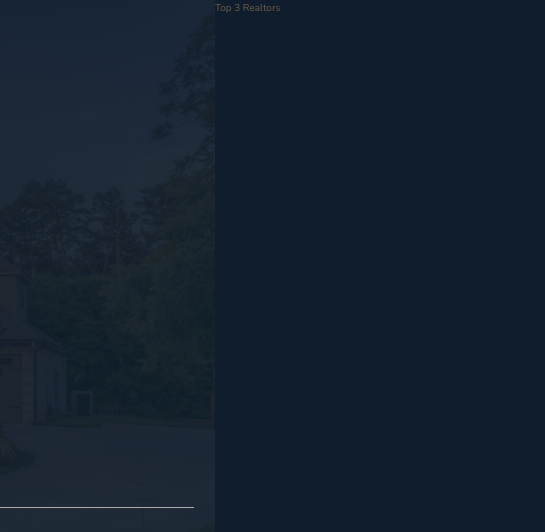
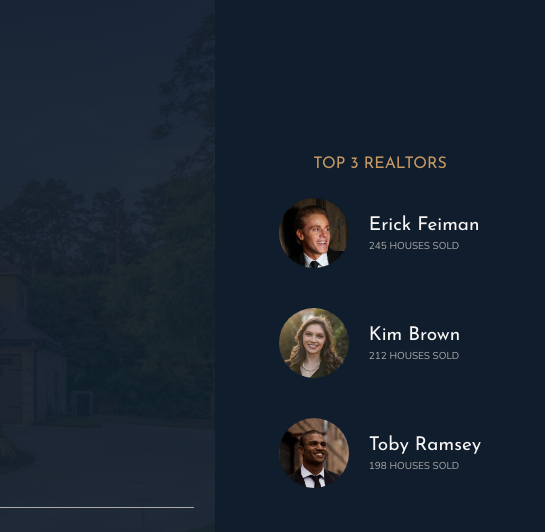
Before and after one commit to Cuahutli/website-with-cssgrid, a website: page index.html in a window 1280 px wide. Shown: the top 532 px of the page, 735-1280 px from the left. Drawn offline with nearby package versions, Linux system fonts and the light colour scheme.

Commit message:
Building the realtors section

```diff
--- a/index.html
+++ b/index.html
@@ -34,7 +34,27 @@
         </header>
 
         <div class="realtors">
-            Top 3 Realtors
+            <h3 class="heading-3">Top 3 Realtors</h3>
+            <div class="realtors__list">
+                <img src="img/realtor-1.jpeg" alt="Realtor 1" class="realtors__img">
+                <div class="realtors__details">
+                    <h4 class="heading-4 heading-4--light">Erick Feiman</h4>
+                    <p class="realtors__sold">245 houses sold</p>
+                </div>
+
+                <img src="img/realtor-2.jpeg" alt="Realtor 2" class="realtors__img">
+                <div class="realtors__details">
+                    <h4 class="heading-4 heading-4--light">Kim Brown</h4>
+                    <p class="realtors__sold">212 houses sold</p>
+                </div>
+
+                <img src="img/realtor-3.jpeg" alt="Realtor 3" class="realtors__img">
+                <div class="realtors__details">
+                    <h4 class="heading-4 heading-4--light">Toby Ramsey</h4>
+                    <p class="realtors__sold">198 houses sold</p>
+                </div>
+
+            </div>
         </div>
 
         <section class="features">
--- a/sass/_realtors.scss
+++ b/sass/_realtors.scss
@@ -1,4 +1,31 @@
 .realtors{
     background-color: $color-secondary;
     grid-column: col-start 7 / full-end;
+    padding: 3rem;
+
+    display: grid;
+    align-content: center;
+    justify-content: center;
+    justify-items: center;
+    grid-row-gap: 2rem;
+
+    &__list{
+        display: grid;
+        grid-template-columns: min-content max-content;
+        grid-column-gap: 2rem;
+        grid-row-gap: 5vh;
+        align-items: center;
+    }
+
+    &__img{
+        width: 7rem;
+        border-radius: 50%;
+        display: block
+    }
+
+    &__sold{
+        text-transform: uppercase;
+        color: $color-grey-light-2;
+        margin-top: -3px;
+    }
 }
```
Also changed, not shown: css/style.css.
